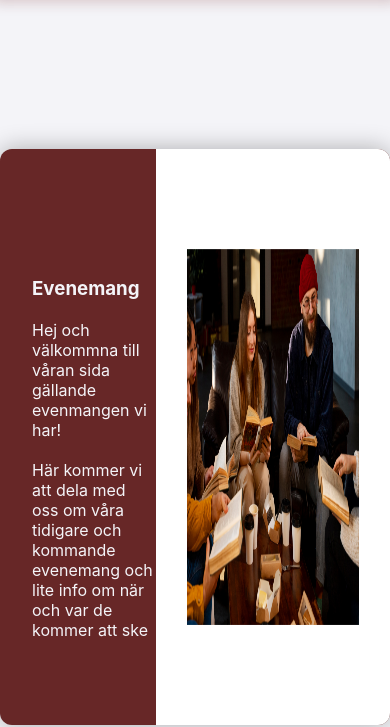
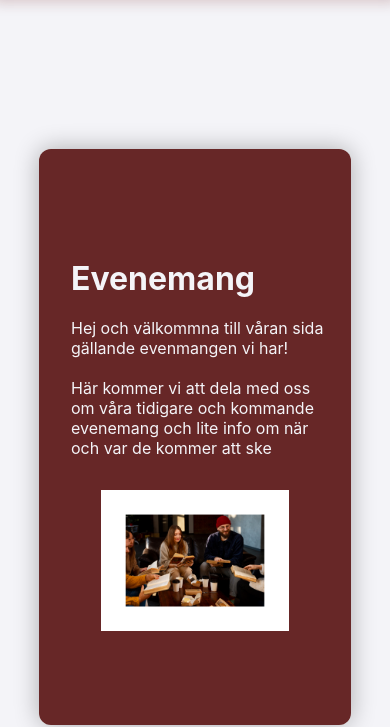
Before and after one commit to Jonas-Eklof/Grupp-4-Examinationsuppgift, a plain HTML site: page evenemang.html in a window 390 px wide. Shown: the part 134-861 px from the top of the page. Drawn offline with Linux system fonts and the light colour scheme.

Commit message:
gjorde Völkomst-sectionen av evenemang-sidan mer responsiv

```diff
--- a/evenemang.html
+++ b/evenemang.html
@@ -44,7 +44,7 @@
         <section class="evenemang-header">
 
           <section class="info-evenemang">
-            <h3>Evenemang</h3>
+            <h1>Evenemang</h1>
             <br>
             <p>Hej och välkommna till våran sida gällande evenmangen vi har!</p>
             <br>
--- a/style.css
+++ b/style.css
@@ -243,11 +243,29 @@ header {
 .info-evenemang {
   margin-left: 2rem;
   margin-top: 8rem;
+  margin-right: 1rem;
   font-size: 16px;
   color: #f4f4f8;
 }
 
+.info-evenemang h1 {
+    font-size: 2rem;
+  }
+
 @media (max-width: 768px) {
+
+  .evenemang-header {
+    flex-direction: column;
+    justify-content: center;
+    align-items: center;
+    max-width: 80%;
+  }
+
+  .info-evenemang {
+    margin-top: 1rem;
+    margin-bottom: 2rem;
+  }
+
   .bild13,
   .bild {
     width: 80%;
```
